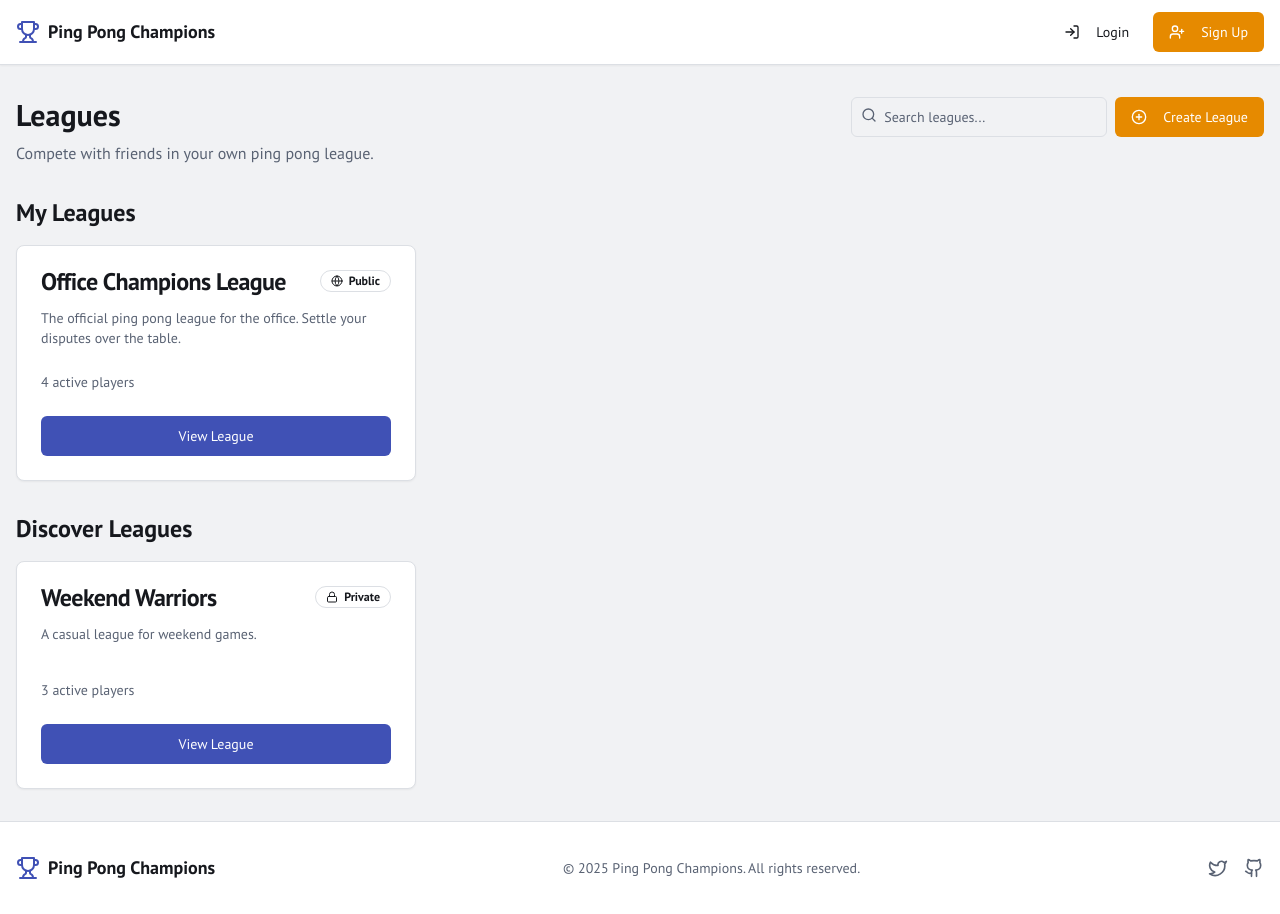
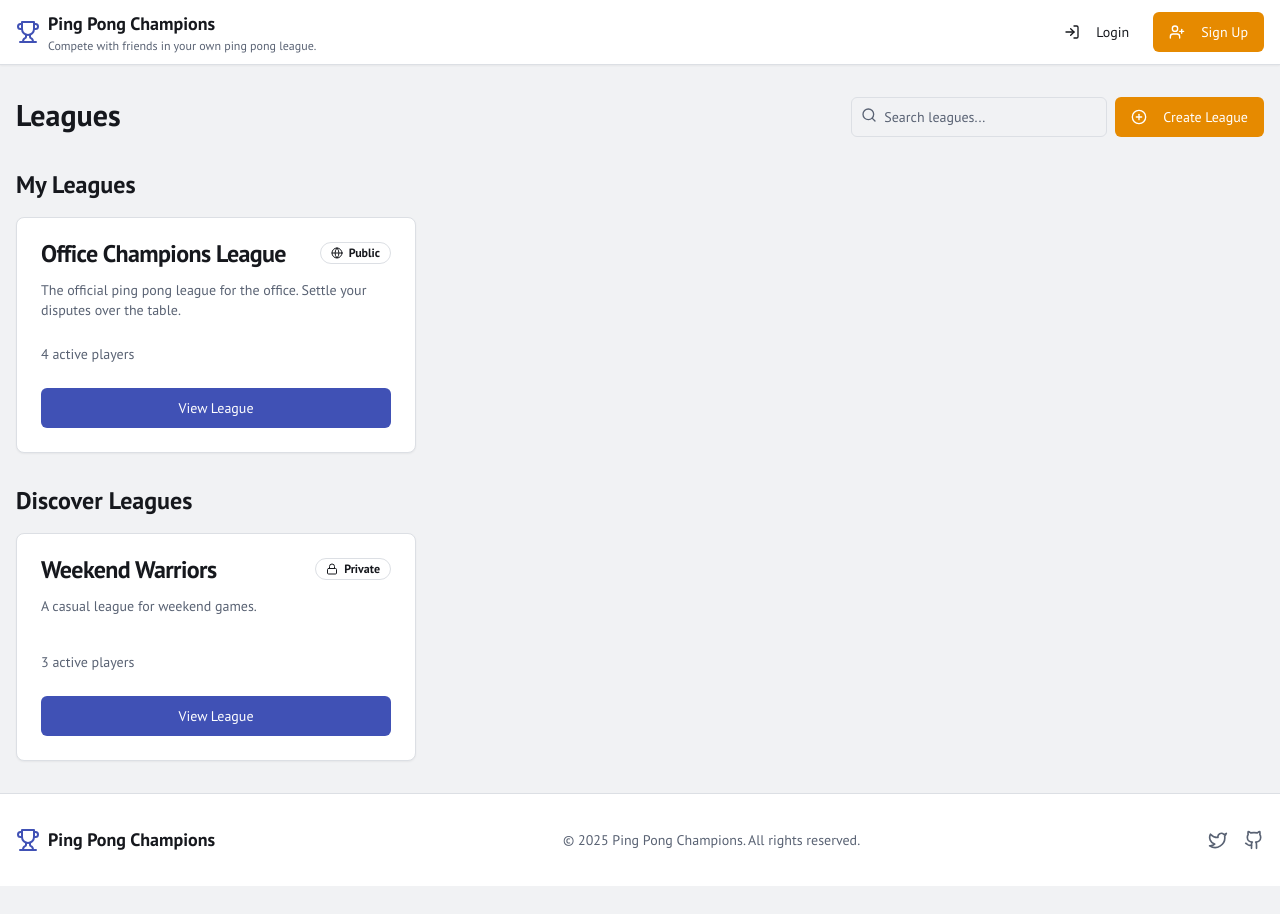
Before and after one commit to ggzhan/PingPongChampions, a Next.js app: page / in a window 1280 px wide. After the commit the page ends 886 px from the top, so only its background shows below. Built offline with nearby package versions, Linux system fonts and the light colour scheme.

Commit message:
can you move the sentence "Compete with friends in your own ping pong le

```diff
--- a/src/app/page.tsx
+++ b/src/app/page.tsx
@@ -92,7 +92,6 @@ export default function LeaguesPage() {
         <div className="flex flex-col md:flex-row justify-between items-center mb-6 gap-4">
           <div>
             <h1 className="text-3xl font-bold font-headline">Leagues</h1>
-            <p className="text-muted-foreground mt-2">Compete with friends in your own ping pong league.</p>
           </div>
            <div className="w-full md:w-64 h-10 bg-muted rounded animate-pulse"></div>
         </div>
@@ -119,7 +118,6 @@ export default function LeaguesPage() {
       <div className="flex flex-col md:flex-row justify-between items-start mb-6 gap-4">
         <div>
           <h1 className="text-3xl font-bold font-headline">Leagues</h1>
-          <p className="text-muted-foreground mt-2">Compete with friends in your own ping pong league.</p>
         </div>
         <div className="flex w-full md:w-auto md:justify-end gap-2">
             <div className="relative flex-grow md:flex-grow-0 md:w-64">
--- a/src/components/header.tsx
+++ b/src/components/header.tsx
@@ -51,7 +51,10 @@ export default function Header() {
       <div className="container mx-auto flex h-16 items-center px-4">
         <Link href="/" className="flex items-center gap-2 mr-6">
           <Trophy className="h-6 w-6 text-primary" />
-          <span className="font-bold text-lg font-headline">Ping Pong Champions</span>
+          <div>
+            <span className="font-bold text-lg font-headline">Ping Pong Champions</span>
+            <p className="text-xs text-muted-foreground">Compete with friends in your own ping pong league.</p>
+          </div>
         </Link>
         <div className="flex flex-1 items-center justify-end gap-4">
           {isLoggedIn && user ? (
```
